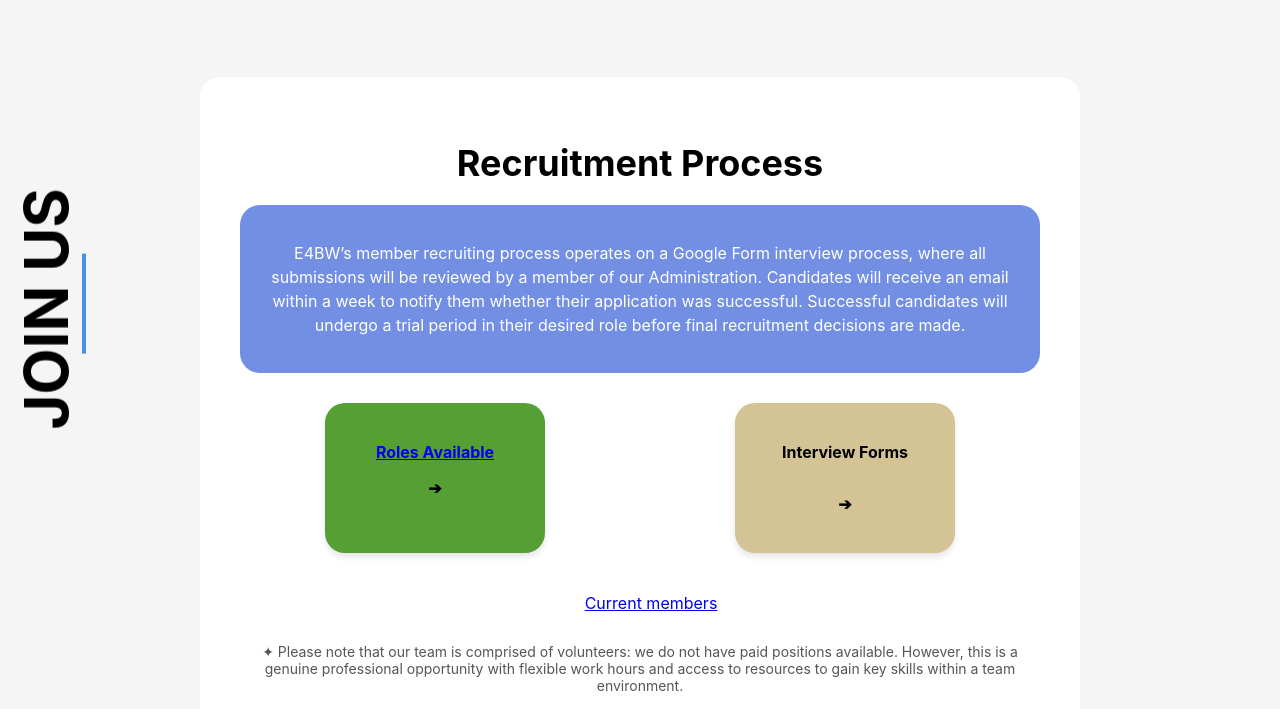
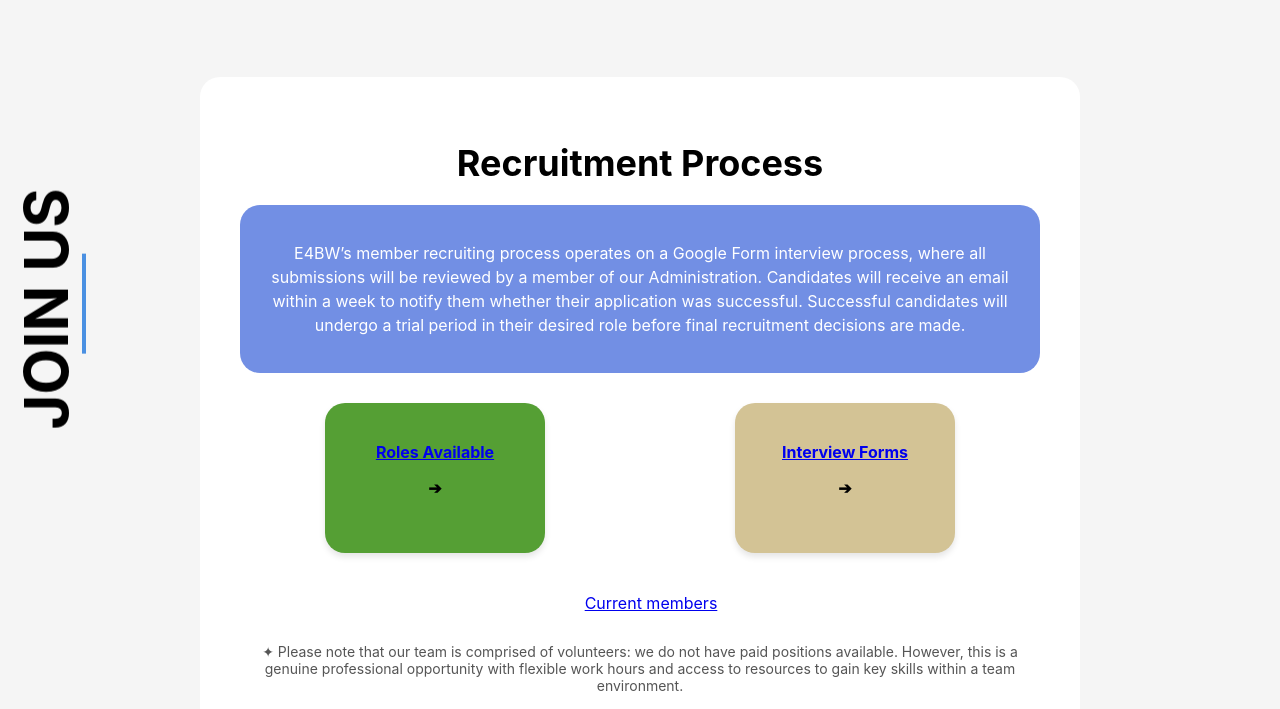
Before and after one commit to editorsforabetterworld/E4BW, a plain HTML site: page join-us.html in a window 1280 px wide. Shown: the part 91-800 px from the top of the page. Drawn offline with Linux system fonts and the light colour scheme.

Commit message:
Add files via upload

```diff
--- a/join-us.html
+++ b/join-us.html
@@ -47,7 +47,7 @@
                 <p>➔</p>
             </div>
             <div class="option-box interviews">
-                <p>Interview Forms</p>
+                <a href="https://docs.google.com/forms/d/1nJfpM6Jk_AErac_WxSLCiDqBIBP9ZxavNE-djxdtBTw/edit">Interview Forms</a>
                 <p>➔</p>
             </div>
         </div>
```
